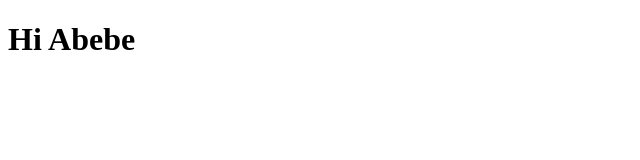
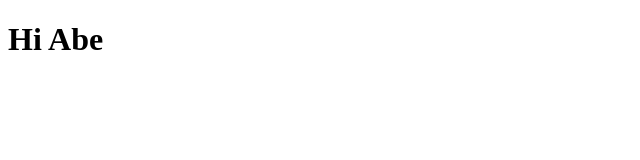
Before and after one commit to salahadinx/Abebe, a plain HTML site: page index.html in a window 1280 px wide. Shown: the full height of the page, 0-640 px from the left. Drawn offline with Linux system fonts and the light colour scheme.

Commit message:
updating index file

```diff
--- a/index.html
+++ b/index.html
@@ -6,6 +6,6 @@
     <title>Abebe</title>
 </head>
 <body>
-    <h1>Hi Abebe</h1>
+    <h1>Hi Abe</h1>
 </body>
 </html>
```
